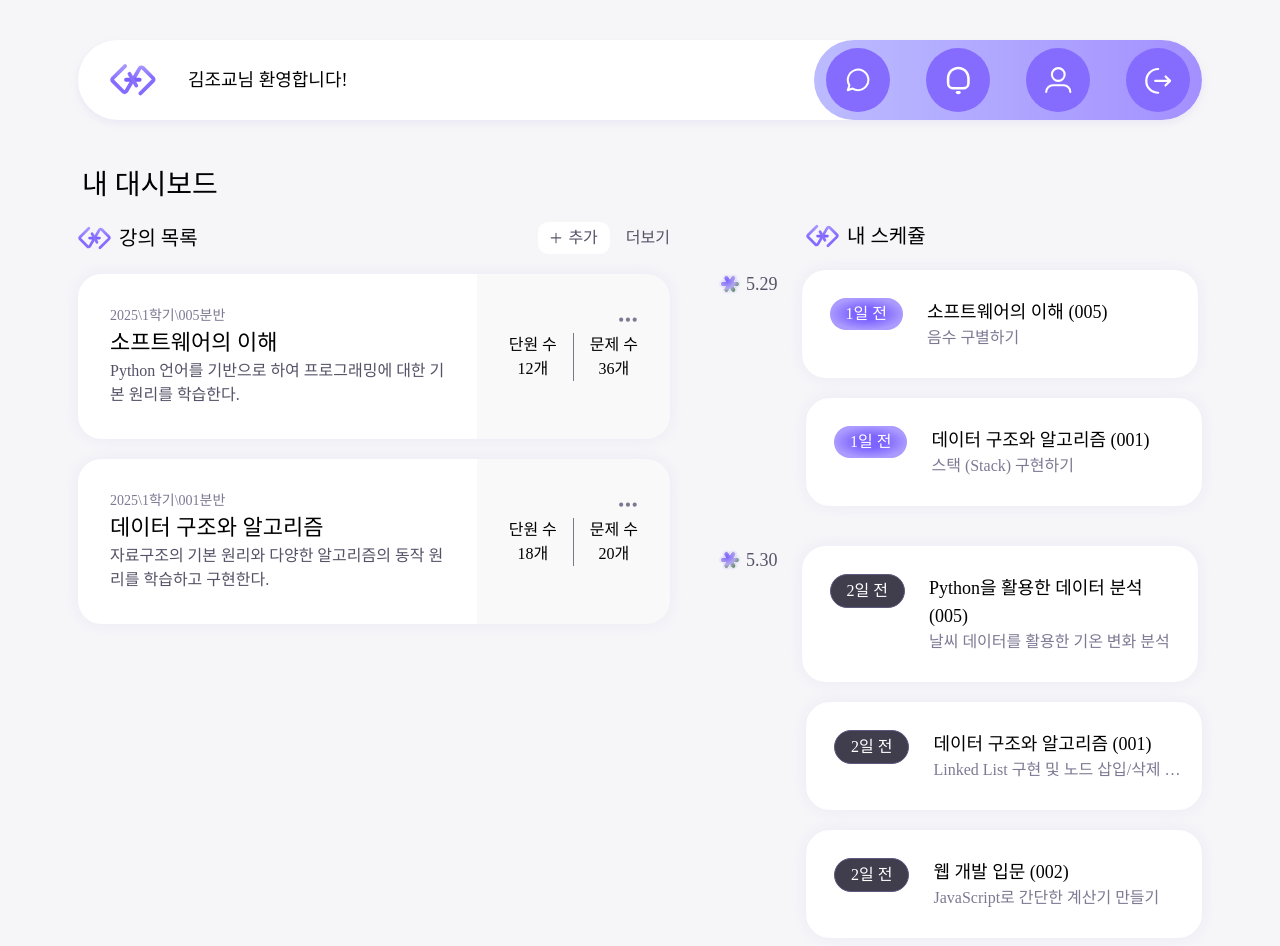
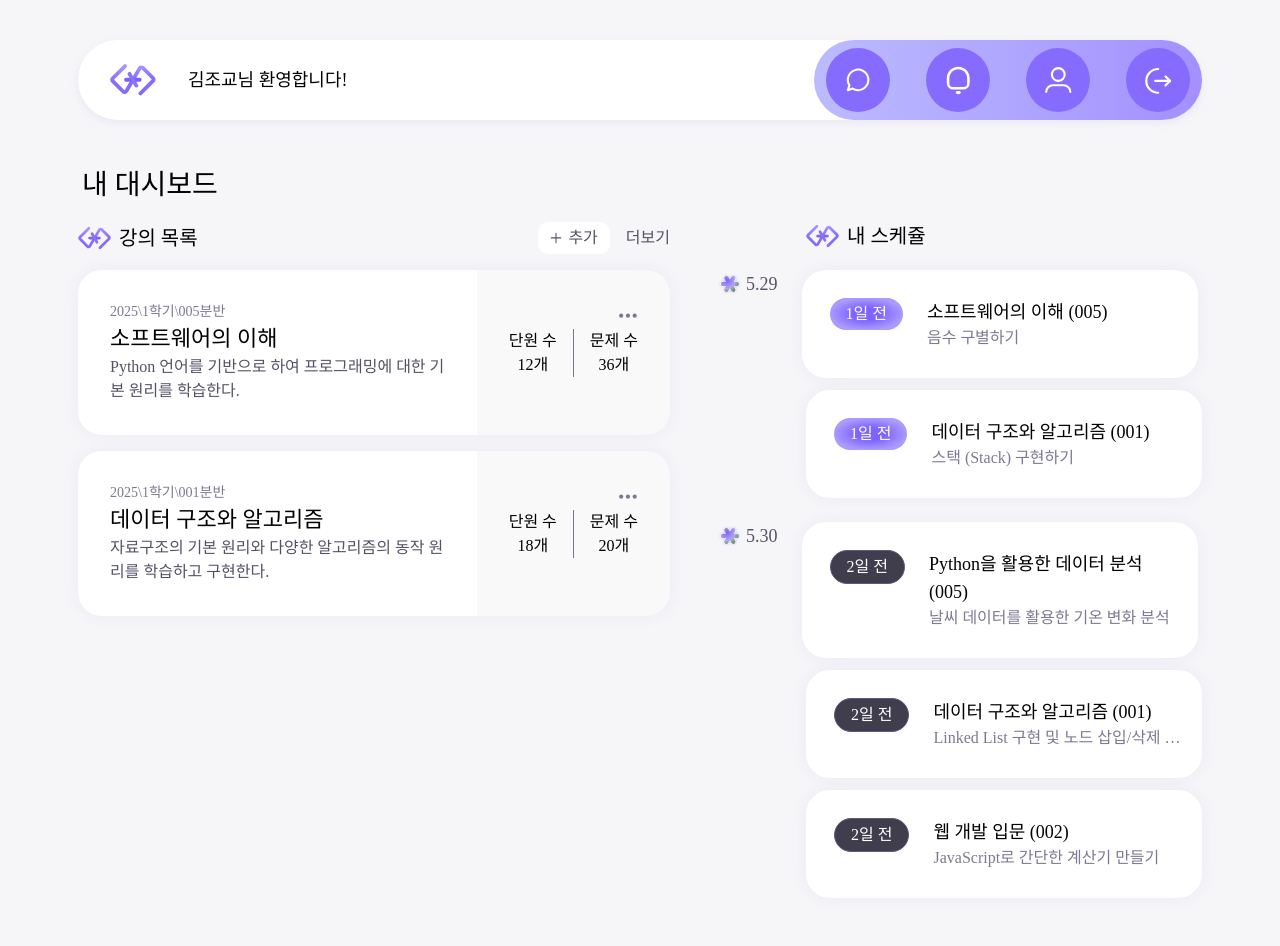
Before and after one commit to 2025-snowCode/snowCode-Client, a React (Vite) app: page /admin in a window 1280 px wide. Shown: the top 946 px of the page. After the commit the page ends 922 px from the top, so only its background shows below. Built offline with nearby package versions, Linux system fonts and the light colour scheme; a web font is replaced by a local one.

Commit message:
#3 refactor: 카드 간 간격 조정, 마진값 수정

```diff
--- a/src/components/common/Dashboard/CourseCard.tsx
+++ b/src/components/common/Dashboard/CourseCard.tsx
@@ -21,7 +21,7 @@ const getSemesterNumber = (semester: string): string => {
 const CourseCard = (props: Props) => {
   props.semester;
   return (
-    <div className='min-h-36 rounded-3xl bg-gray border-0 flex-center my-5 shadow-card'>
+    <div className='min-h-36 rounded-3xl bg-gray border-0 flex-center my-4 shadow-card'>
       <section className='p-8 bg-white rounded-tl-3xl rounded-bl-3xl'>
         <p className='text-sm font-light text-light-black'>
           {`${props.year}\\${getSemesterNumber(props.semester)}학기\\${
--- a/src/components/common/Dashboard/ScheduleCard.tsx
+++ b/src/components/common/Dashboard/ScheduleCard.tsx
@@ -5,7 +5,7 @@ interface Props extends Assignment {
 
 const ScheduleCard = (props: Props) => {
   return (
-    <div className='flex items-start p-7 gap-6 border-0 bg-white w-[396px] mb-5 rounded-3xl shadow-card'>
+    <div className='flex items-start p-7 gap-6 border-0 bg-white w-[396px] mb-3 rounded-3xl shadow-card'>
       <div
         className={`text-white px-4 py-1 rounded-full whitespace-nowrap ${
           props.remainingDays === 1
--- a/src/components/common/Dashboard/ScheduleList.tsx
+++ b/src/components/common/Dashboard/ScheduleList.tsx
@@ -66,7 +66,7 @@ const ScheduleList = () => {
       </span>
       <div className='my-5'>
         {schedules.map((schedule) => (
-          <div className='mb-10' key={schedule.id}>
+          <div className='mb-6' key={schedule.id}>
             {schedule.assignments.map((assignment, index) =>
               index === 0 ? (
                 <div className='flex items-start gap-6' key={assignment.id}>
```
